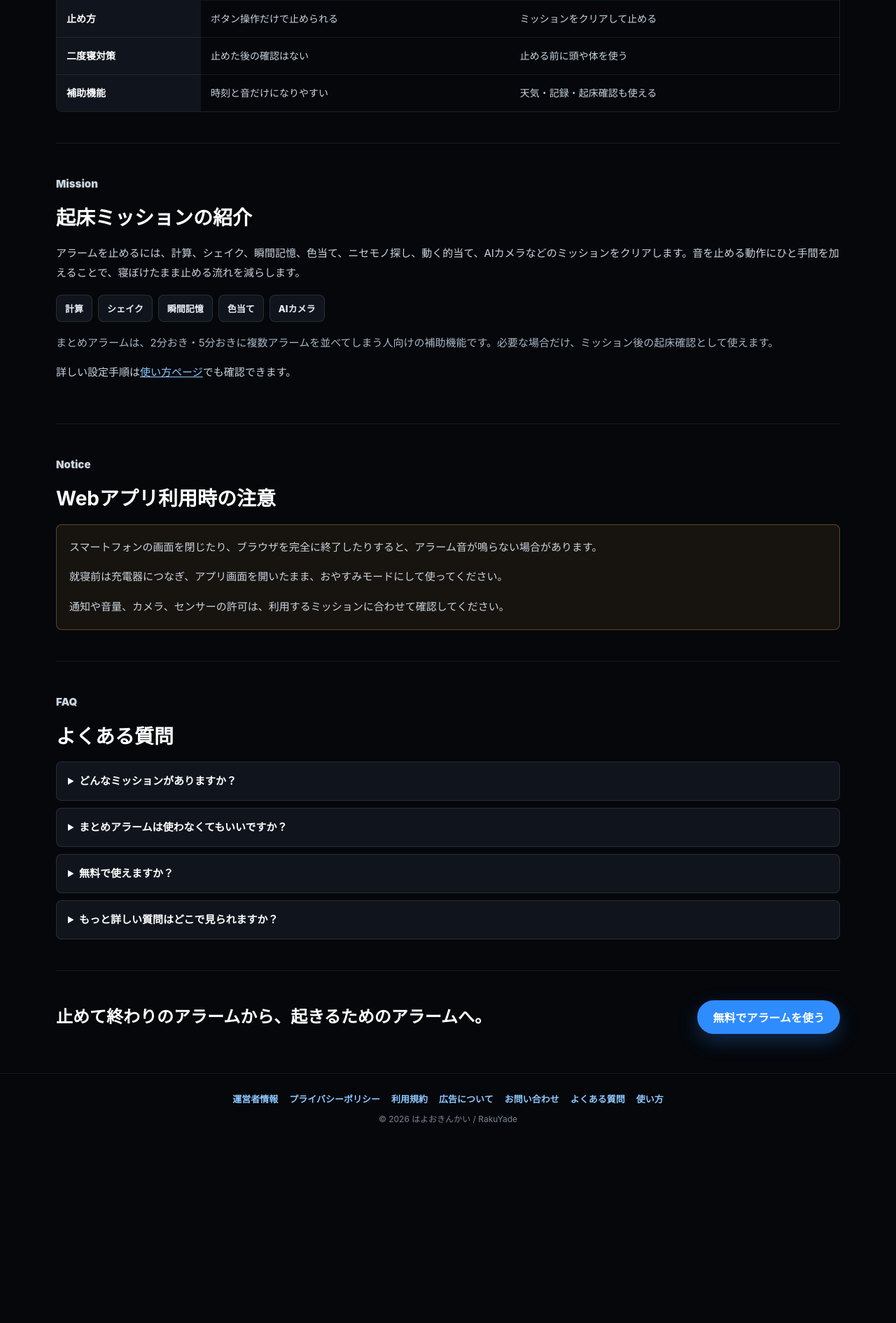
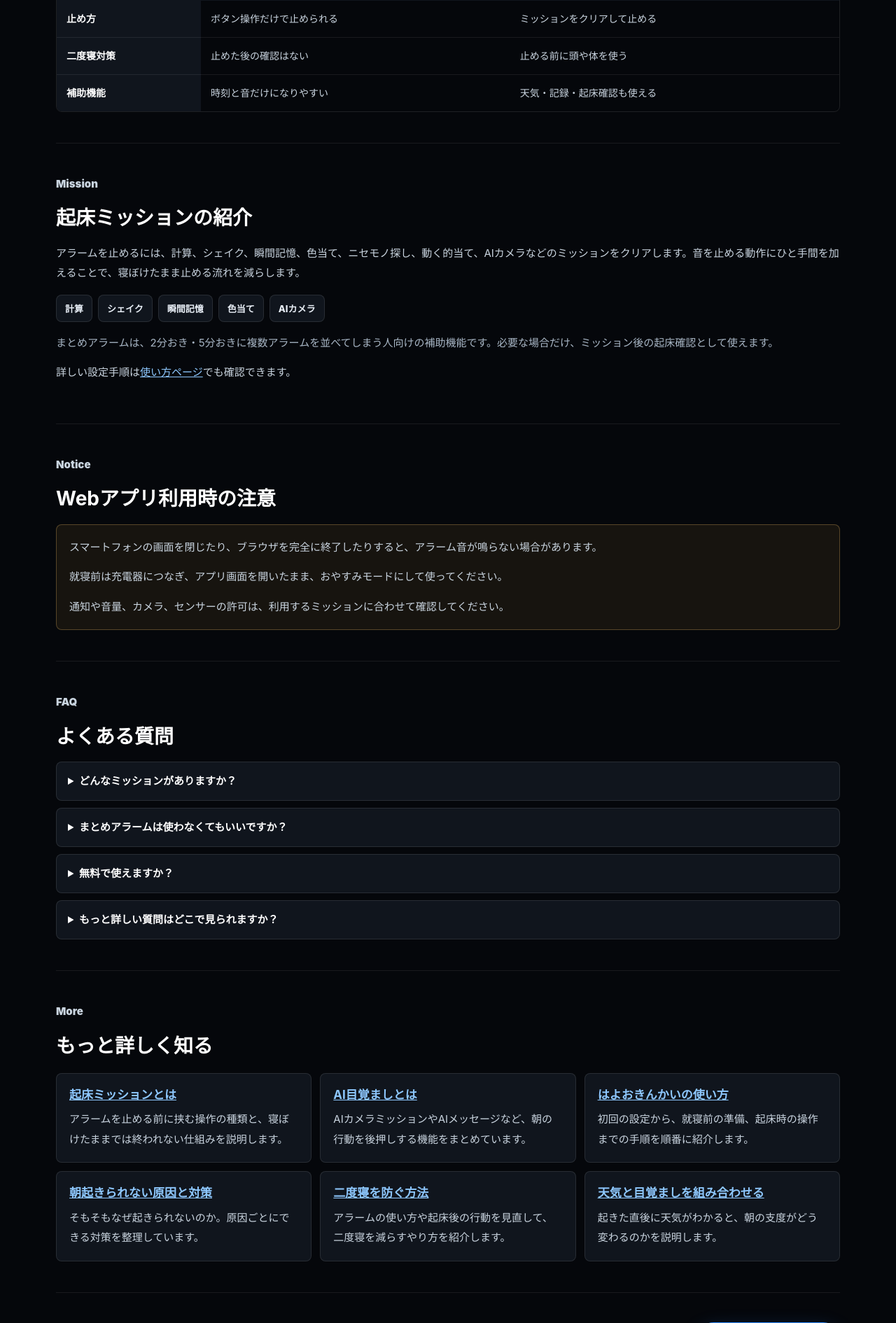
Before and after one commit to u-shin16/mezamashi-app, a Flask app: page / in a window 1280 px wide. Shown: the part 1775-3665 px from the top of the page at 70% size. Before the commit the page ends 3380 px from the top, so only its background shows below. Run offline with Flask 3, Linux system fonts and the light colour scheme.

Commit message:
トップページから機能ページとブログへの内部リンクを追加
サイトマップに載せている全14ページのうち、機能ページ2本とブログ3本が
トップからリンクされておらず、サイト内で孤立していた。Search Consoleで
これらが「クロール済み - インデックス未登録」になっていたため、
ヘッダーナビ・本文の関連ページセクション・フッターの3箇所からリンクし、
全ページへトップから1クリックで到達できるようにした。

```diff
--- a/templates/landing.html
+++ b/templates/landing.html
@@ -109,6 +109,7 @@
             <span>はよおきんかい</span>
         </a>
         <nav class="landing-nav" aria-label="主要リンク">
+            <a href="/mission-alarm">ミッション</a>
             <a href="/how-to-use">使い方</a>
             <a href="#faq">FAQ</a>
             <a href="/app" class="landing-nav-cta">アプリを開く</a>
@@ -274,6 +275,37 @@
             </div>
         </section>
 
+        <section class="landing-section" aria-labelledby="more-title">
+            <p class="landing-section-kicker">More</p>
+            <h2 id="more-title">もっと詳しく知る</h2>
+            <div class="landing-grid">
+                <div class="landing-card">
+                    <h3><a href="/mission-alarm">起床ミッションとは</a></h3>
+                    <p>アラームを止める前に挟む操作の種類と、寝ぼけたままでは終われない仕組みを説明します。</p>
+                </div>
+                <div class="landing-card">
+                    <h3><a href="/ai-alarm">AI目覚ましとは</a></h3>
+                    <p>AIカメラミッションやAIメッセージなど、朝の行動を後押しする機能をまとめています。</p>
+                </div>
+                <div class="landing-card">
+                    <h3><a href="/how-to-use">はよおきんかいの使い方</a></h3>
+                    <p>初回の設定から、就寝前の準備、起床時の操作までの手順を順番に紹介します。</p>
+                </div>
+                <div class="landing-card">
+                    <h3><a href="/blog/cannot-wake-up">朝起きられない原因と対策</a></h3>
+                    <p>そもそもなぜ起きられないのか。原因ごとにできる対策を整理しています。</p>
+                </div>
+                <div class="landing-card">
+                    <h3><a href="/blog/prevent-oversleeping">二度寝を防ぐ方法</a></h3>
+                    <p>アラームの使い方や起床後の行動を見直して、二度寝を減らすやり方を紹介します。</p>
+                </div>
+                <div class="landing-card">
+                    <h3><a href="/blog/weather-alarm">天気と目覚ましを組み合わせる</a></h3>
+                    <p>起きた直後に天気がわかると、朝の支度がどう変わるのかを説明します。</p>
+                </div>
+            </div>
+        </section>
+
         <section class="landing-final-cta" aria-label="アプリへの案内">
             <p>止めて終わりのアラームから、起きるためのアラームへ。</p>
             <a href="/app" class="landing-primary-cta">無料でアラームを使う</a>
@@ -281,6 +313,13 @@
     </main>
 
     <footer class="landing-footer">
+        <nav aria-label="コンテンツ">
+            <a href="/mission-alarm">起床ミッション</a>
+            <a href="/ai-alarm">AI目覚まし</a>
+            <a href="/blog/cannot-wake-up">朝起きられない原因</a>
+            <a href="/blog/prevent-oversleeping">二度寝を防ぐ方法</a>
+            <a href="/blog/weather-alarm">天気と目覚まし</a>
+        </nav>
         <nav aria-label="サイト情報">
             <a href="/about">運営者情報</a>
             <a href="/privacy">プライバシーポリシー</a>
```
